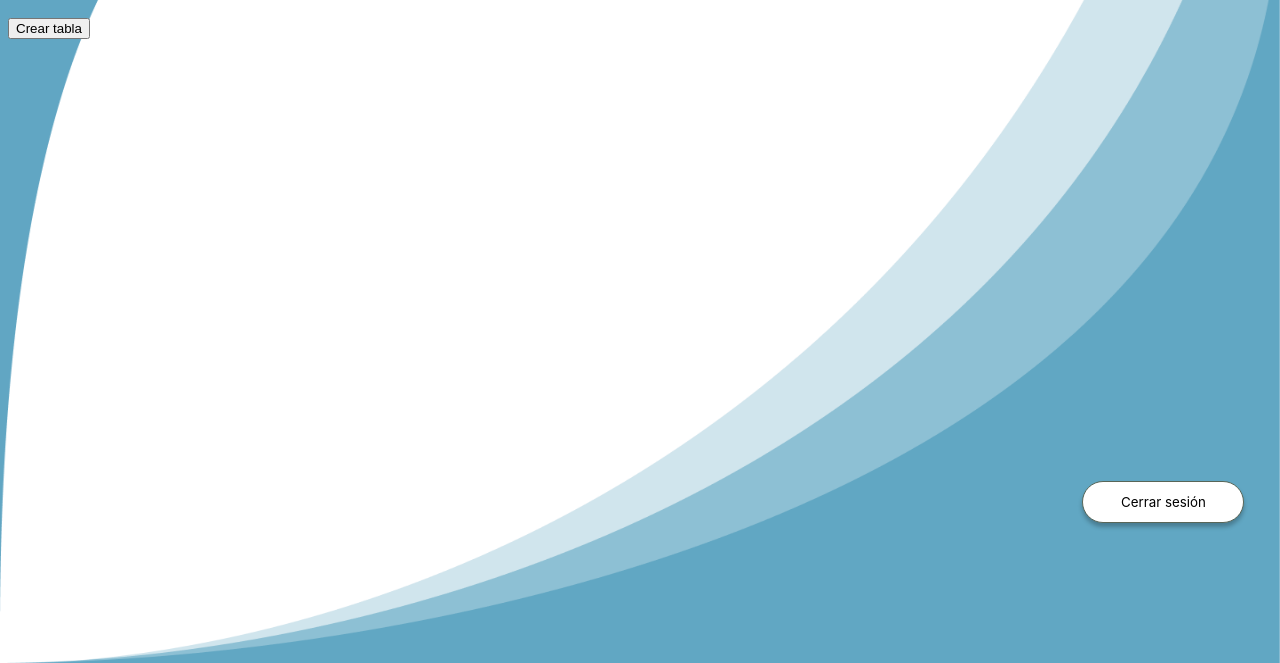
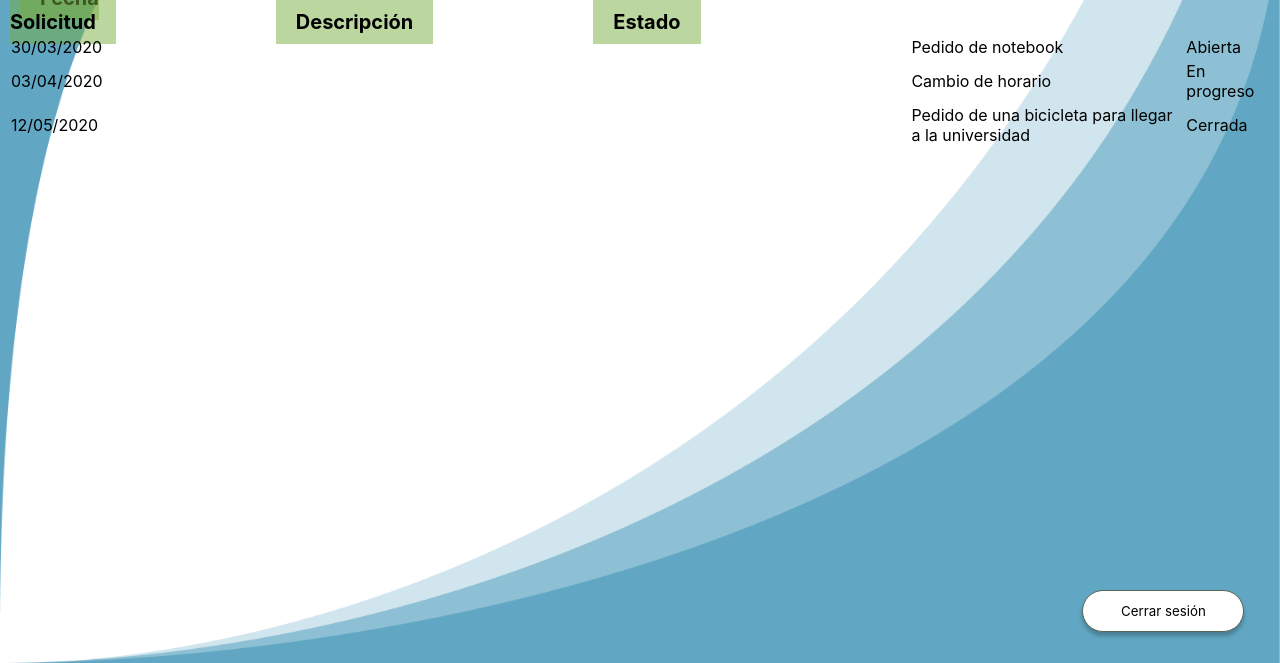
Before and after one commit to FlorenciaMssy/tp-integrador-ciu, a plain HTML site: page principal.html in a window 1280 px wide. Shown: the part 137-800 px from the top of the page. Drawn offline with Linux system fonts and the light colour scheme.

Commit message:
Update DOMContentLoaded

```diff
--- a/appprincipal.js
+++ b/appprincipal.js
@@ -1,13 +1,11 @@
-var boton = document.getElementById("cerrarSesion")
+var boton = document.getElementById("cerrarSesion");
+
 boton.addEventListener('click', function(event){
 
     location.href="login.html"
 })
 
-
-
-function agregarSolicitudJSON(){
-
+document.addEventListener('DOMContentLoaded', function(event) {
     var solicitudes = [
         {
             "Fecha Solicitud": "30/03/2020",
@@ -26,7 +24,6 @@ function agregarSolicitudJSON(){
         }
     ]
 
-
     var col = [];
 
     for(var i = 0; i < solicitudes.length; i++){
@@ -37,19 +34,15 @@ function agregarSolicitudJSON(){
         }
     }
 
-
-var table = document.createElement("table");
+    var table = document.getElementById("mostrarDato");
 
     var tr = table.insertRow(-1); //table row
 
     for(var i=0; i < col.length; i++){  //table header
         var th = document.createElement("th");
-debugger;
-
-    th.innerHtml = col[i];
+        th.innerText = col[i];
         tr.appendChild(th);
     }
-
 
     //add jason data to the table as row
 
@@ -57,12 +50,7 @@ for(var i=0; i < solicitudes.length; i++){
         tr = table.insertRow(-1);
         for(var j = 0; j < col.length; j++){
             var tabCell = tr.insertCell(-1);
-        tabCell.innerHtml = solicitudes [i][col[j]];
+            tabCell.innerText = solicitudes[i][col[j]];
         }
-
     }
-//finally add the new created table with json data to a container
-var divContainer = document.getElementById("mostrarDato");
-divContainer.innerHtml = "";
-divContainer.appendChild(table);
-}
+});
--- a/principal.html
+++ b/principal.html
@@ -12,19 +12,8 @@
             <img src="imagenes/logo_unahur.png" height="60">
         </div>
         <div>
-
             <h2>Mis solicitudes</h2>
-            <p id="mostrarDato"></p>
-            <br>
-            <!-- <table>
-                <tr>
-                    <th>Fecha</th>
-                    <th>Descripción</th>
-                    <th>Estado</th>
-                    <th>Seleccionar</th>
-                </tr>
-            </table> -->
-            <input type="button" onclick="agregarSolicitudJSON()" value="Crear tabla">
+            <table id="mostrarDato"></table>
         </div>
         <form>
             <button type="button" id="cerrarSesion">Cerrar sesión</button>
```
Lines whose indentation alone changed are shown as unchanged.
